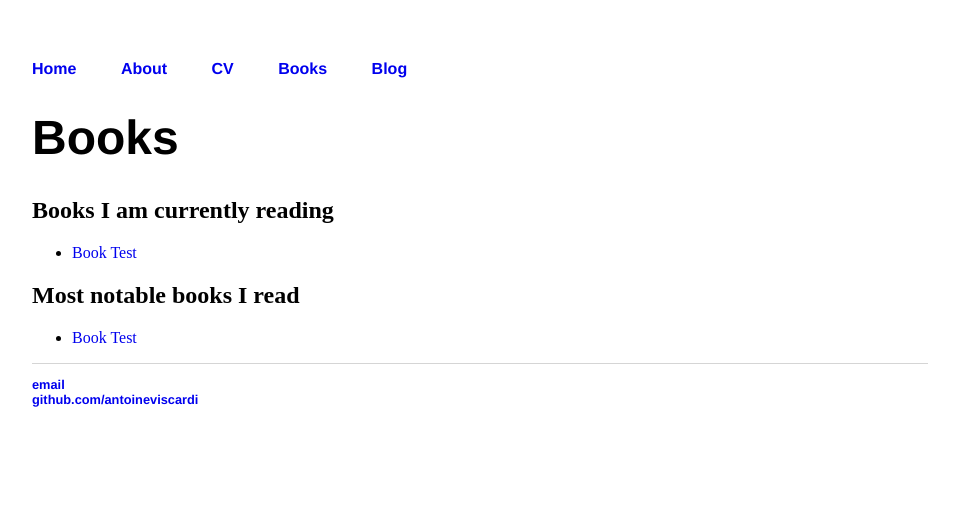
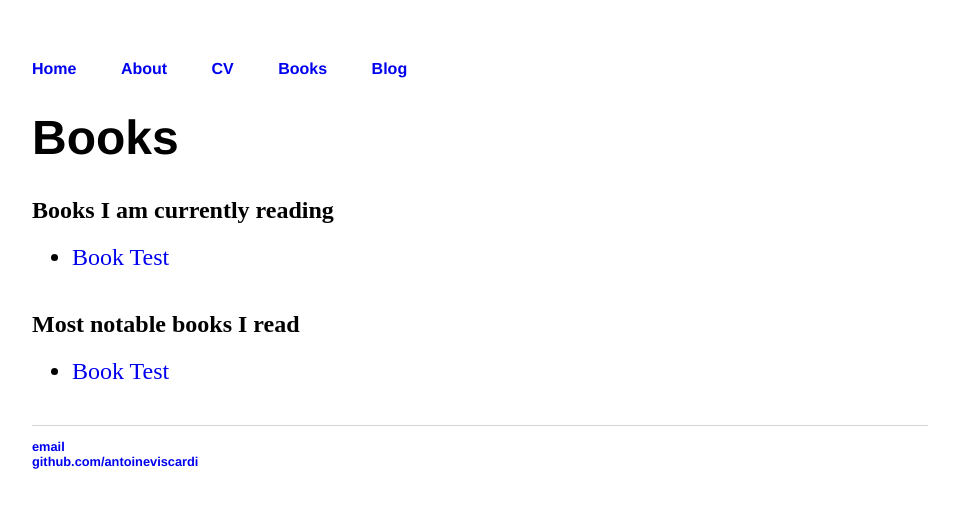
Before and after one commit to Madibam/antoineviscardi.github.io, a Jekyll site: the page built from books/index.html, in a window 1280 px wide. Shown: the top 508 px of the page, without its empty margins (160-1119 px from the left). Built offline with Jekyll 4.4.1, drawn with Linux system fonts in a browser that asks for light colours.

Commit message:
corrected class type

```diff
--- a/books/index.html
+++ b/books/index.html
@@ -6,7 +6,7 @@ title: Books
 {% if site.categories.book-current %}
 	<h2>Books I am currently reading</h2>
 
-	<ul class="post">
+	<ul class="posts">
 	{% for post in site.categories.book-current %}
 		<li><a href="{{ post.url }}" title="{{ post.title }}">{{ post.title }}</a></li>
 	{% endfor %}
@@ -15,7 +15,7 @@ title: Books
 
 {% if site.categories.book %}
 	<h2>Most notable books I read</h2>
-	<ul class="post">
+	<ul class="posts">
 	{% for post in site.categories["book"] %}
 		<li><a href="{{ post.url }}" title="{{ post.title }}">{{ post.title }}</a></li>
 	{% endfor %}
```
